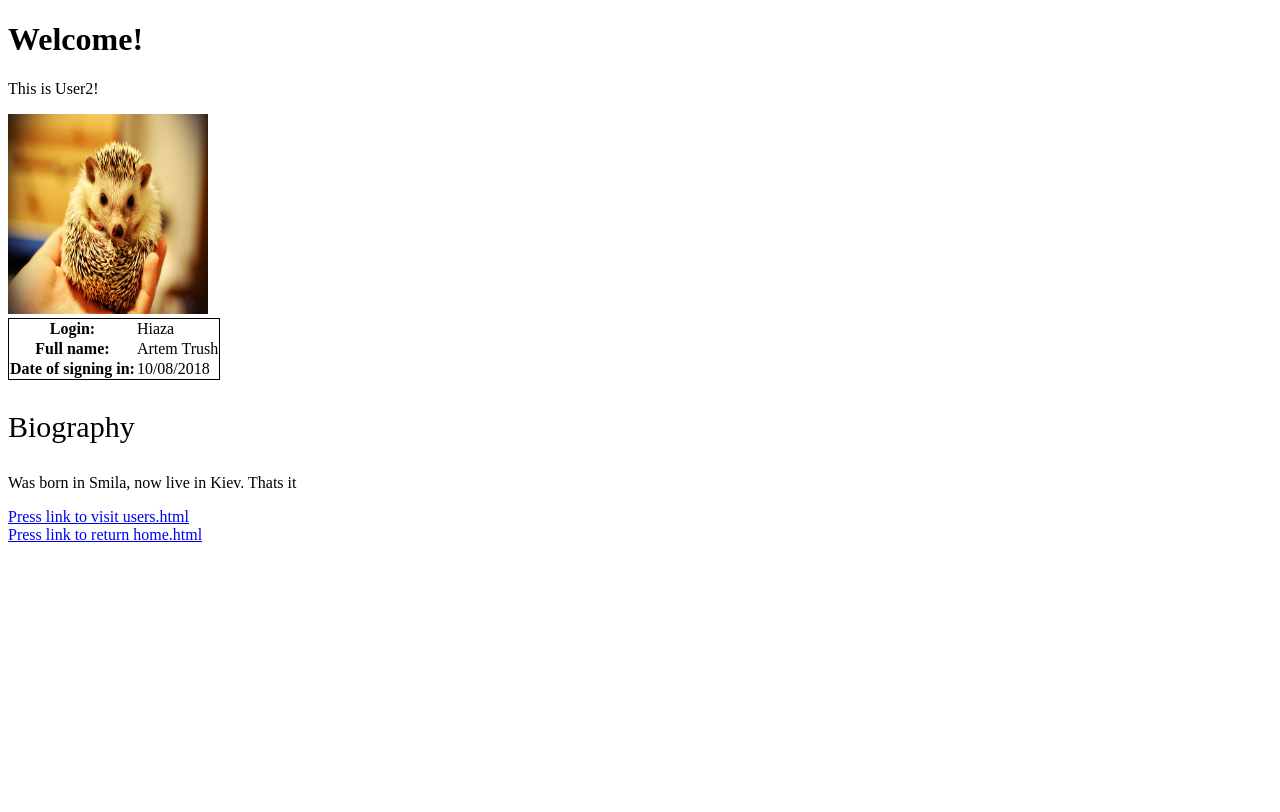
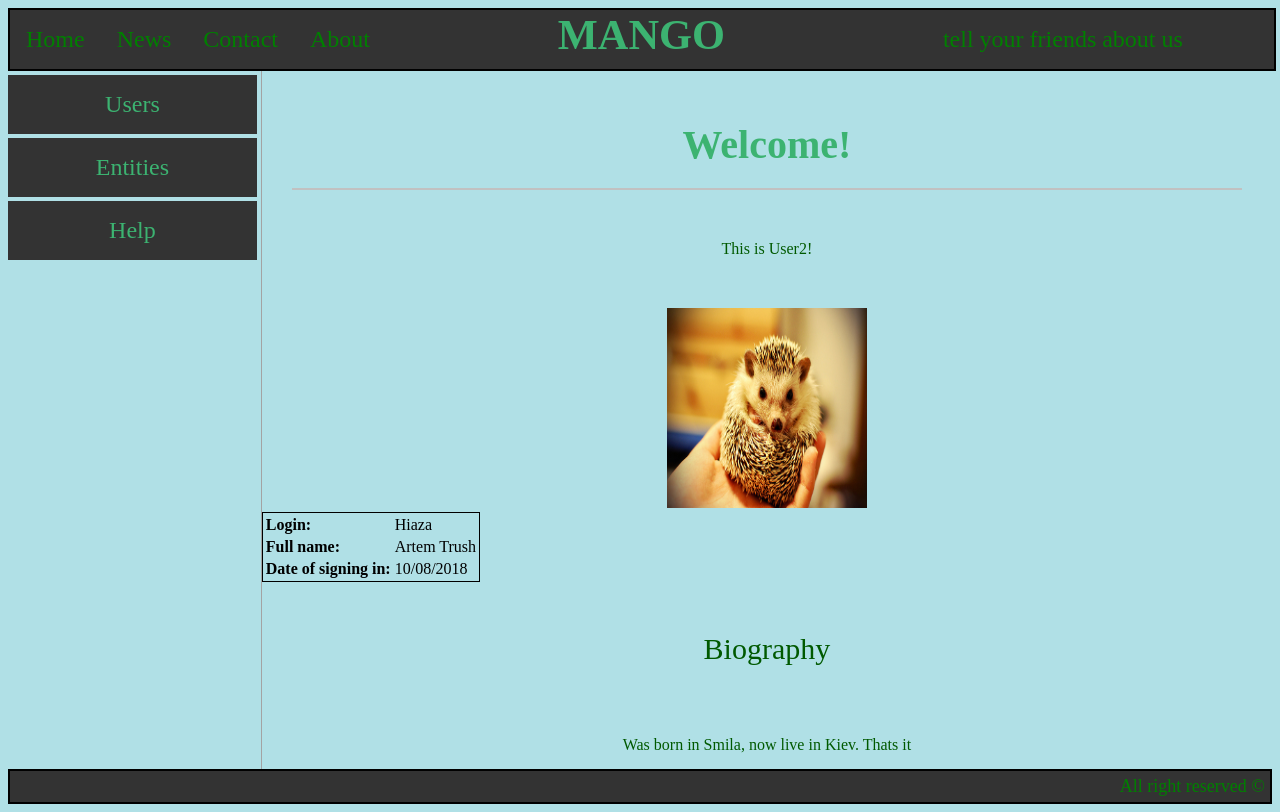
Before and after one commit to Hiaza/webprogbase-lab1, a plain HTML site: page user2.html in a window 1280 px wide. Drawn offline with Linux system fonts and the light colour scheme.

Commit message:
Keep working on website

```diff
--- a/user1.html
+++ b/user1.html
@@ -1,3 +1,84 @@
+<!doctype html>
+<html lang="en">
+<head>
+  <meta charset = "UTF-8">
+  <meta name="description" content="Free Web tests">
+  <meta name="keywords" content="HTML,CSS,XML,JavaScript">
+  <meta name="author" content="Artem Trush">
+  <meta name="viewport" content="width=device-width, initial-scale=1.0">
+  <link rel="stylesheet" href="stylesheets/styles.css">
+  <title>User1</title>
+
+</head>
+<body>
+
+    <!--top menu-->
+
+   <div class = "top_menu">
+
+    <div class = "left_top">
+      <ul>
+          <li><a href="index.html">Home</a></li>
+          <li><a href="#news">News</a></li>
+          <li><a href="#contact">Contact</a></li>
+          <li><a href="#about">About</a></li>
+      </ul>
+     </div>
+
+     <div class = "center_top">
+       <h1 id = "header"> MANGO </h1>
+       </div>
+
+     <div class = "right_top">
+      <p> tell your friends about us </p>
+     </div>
+
+     <div style="clear:both;"></div>
+
+    </div>
+
+    <!--main page-->
+
+    <div class = "menu">
+            <a href="users.html "> Users</a>
+             <a href = " "> Entities</a>
+            <a href = " "> Help</a>
+    </div>
+
+    <div class = "article">
+        <h1>Welcome!</h1>
+        <p>This is User1!</p>
+        <img src = "images/images.jpeg" width = 200 height = 200 /> <br/>
+
+        <table style = " border: 1px solid black; text-align:left;">
+          <tr>
+           <th>Login:</th>
+           <td>Hiaza</td>
+        </tr>
+
+          <tr>
+           <th>Full name:</th>
+           <td>Artem Trush</td>
+        </tr>
+
+          <tr>
+           <th>Date of signing in:</th>
+           <td>10/08/2018</td>
+        </tr>
+        </table>
+        <p style = "font-size: 30px"> Biography</p>
+      <p> Was born in Smila, now live in Kiev. Thats it</p>
+    </div>
+
+    <div style="clear:both;"></div>
+
+    <div id = "bottom">
+      <p id = "bottom"> All right reserved &copy; </p>
+    </div>
+
+</body>
+</html>
+<!--
 <!doctype html>
 <html lang="en">
 <head>
@@ -34,3 +115,4 @@
   <a href=" https://hiaza.github.io/webprogbase-lab1/index.html ">Press link to return home.html</a>
 </body>
 </html>
+-->
--- a/user2.html
+++ b/user2.html
@@ -1,3 +1,85 @@
+<!doctype html>
+<html lang="en">
+<head>
+  <meta charset = "UTF-8">
+  <meta name="description" content="Free Web tests">
+  <meta name="keywords" content="HTML,CSS,XML,JavaScript">
+  <meta name="author" content="Artem Trush">
+  <meta name="viewport" content="width=device-width, initial-scale=1.0">
+  <link rel="stylesheet" href="stylesheets/styles.css">
+  <title>User2</title>
+
+</head>
+
+<body>
+    <!--top menu-->
+
+   <div class = "top_menu">
+
+    <div class = "left_top">
+      <ul>
+          <li><a href="index.html">Home</a></li>
+          <li><a href="#news">News</a></li>
+          <li><a href="#contact">Contact</a></li>
+          <li><a href="#about">About</a></li>
+      </ul>
+     </div>
+
+     <div class = "center_top">
+       <h1 id = "header"> MANGO </h1>
+       </div>
+
+     <div class = "right_top">
+      <p> tell your friends about us </p>
+     </div>
+
+     <div style="clear:both;"></div>
+
+    </div>
+
+    <!--main page-->
+
+    <div class = "menu">
+            <a href="users.html "> Users</a>
+             <a href = " "> Entities</a>
+            <a href = " "> Help</a>
+    </div>
+
+    <div class = "article">
+        <h1>Welcome!</h1>
+        <p>This is User2!</p>
+        <img src = "images/enhanced-buzz-1492-1379411828-15.jpg" width = 200 height = 200 /> <br/>
+
+        <table style = " border: 1px solid black; text-align:left;">
+          <tr>
+           <th>Login:</th>
+           <td>Hiaza</td>
+        </tr>
+
+          <tr>
+           <th>Full name:</th>
+           <td>Artem Trush</td>
+        </tr>
+
+          <tr>
+           <th>Date of signing in:</th>
+           <td>10/08/2018</td>
+        </tr>
+        </table>
+        <p style = "font-size: 30px"> Biography</p>
+      <p> Was born in Smila, now live in Kiev. Thats it</p>
+    </div>
+
+    <div style="clear:both;"></div>
+
+    <div id = "bottom">
+      <p id = "bottom"> All right reserved &copy; </p>
+    </div>
+
+</body>
+</html>
+
+<!--
 <!doctype html>
 <html lang="en">
 <head>
@@ -34,3 +116,4 @@
   <a href=" https://hiaza.github.io/webprogbase-lab1/index.html ">Press link to return home.html</a>
 </body>
 </html>
+-->
```
Also changed, not shown: index.html (+2 -2 lines), users.html (+3 -3 lines).
